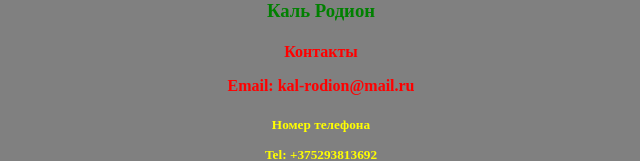
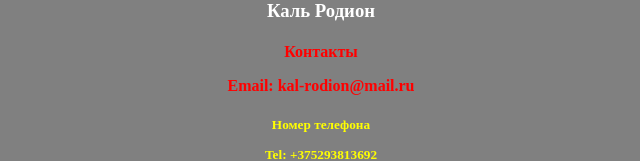
Before and after one commit to Ra4oKR/rsschool-cv, a plain HTML site: page index.html in a window 1280 px wide. Shown: the top 161 px of the page, without its empty margins (319-959 px from the left). Drawn offline with Linux system fonts and the light colour scheme.

Commit message:
Update style.css

```diff
--- a/style.css
+++ b/style.css
@@ -2,7 +2,7 @@
   margin:0;
   background-color:gray;
 }
-h3{color: green;
+h3{color: White;
   text-align: center;
 }
 h4{color:red;
```
